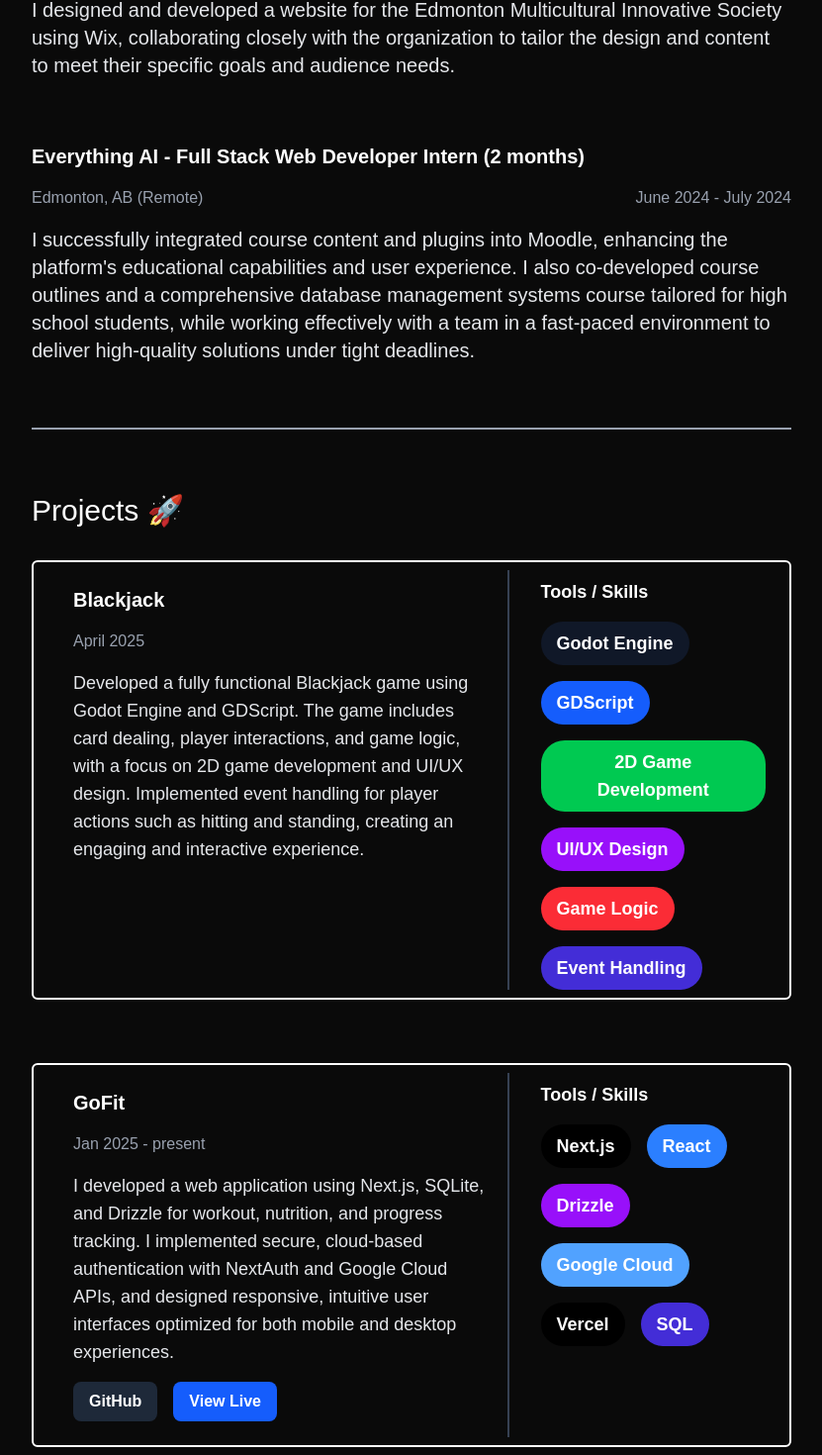
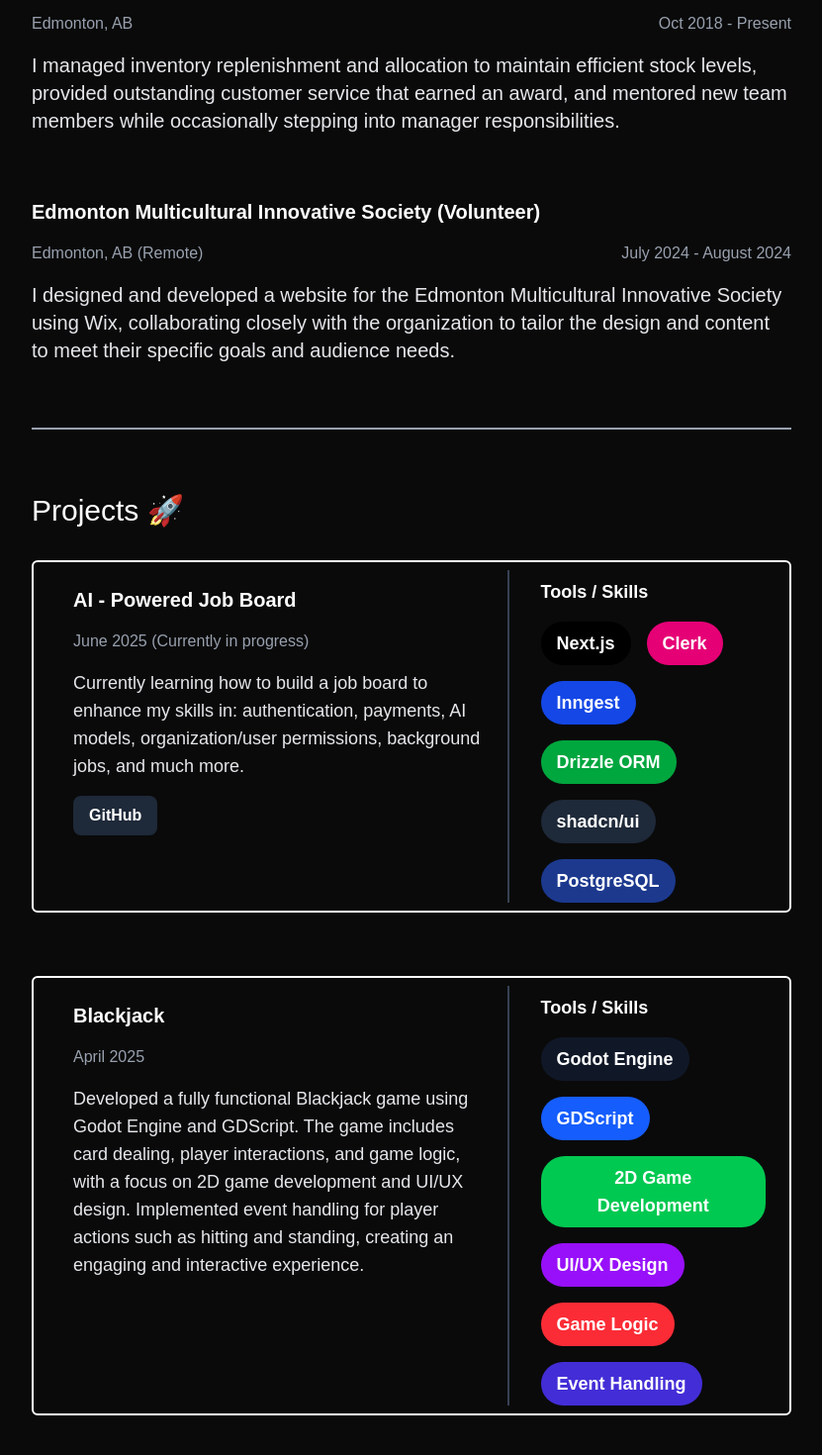
Before and after one commit to ItsMikeyy/PortfolioSite, a Next.js app: page / in a window 1280 px wide. Shown: the part 1329-2799 px from the top of the page at 99% size, without its empty margins (224-1055 px from the left). Built offline with nearby package versions, Linux system fonts and the light colour scheme.

Commit message:
updated info

```diff
--- a/src/app/components/Experience.jsx
+++ b/src/app/components/Experience.jsx
@@ -5,6 +5,12 @@
         <div className="w-full lg:w-3/5 px-4 sm:px-6 lg:px-0 mx-auto flex flex-col gap-8">
             <p className="text-3xl">Experience 💼</p>
             <div className="flex flex-col gap-16">
+            <WorkExperience
+                    title="Everything AI - Full Stack Web Developer (2 months)"
+                    date="June 2024 - July 2024 and June 2025 - August 2025"
+                    location="Edmonton, AB (Remote)"
+                    summary="I successfully integrated course content and plugins into Moodle, enhancing the platform's educational capabilities and user experience. I also co-developed course outlines and a comprehensive database management systems course tailored for high school students, while working effectively with a team in a fast-paced environment to deliver high-quality solutions under tight deadlines."
+                />
                 <WorkExperience
                     title="Loblaws - Real Canadian Superstore - Replenishment Clerk PT"
                     date="Oct 2018 - Present"
@@ -17,12 +23,7 @@
                     location="Edmonton, AB (Remote)"
                     summary="I designed and developed a website for the Edmonton Multicultural Innovative Society using Wix, collaborating closely with the organization to tailor the design and content to meet their specific goals and audience needs."
                 />
-                <WorkExperience
-                    title="Everything AI - Full Stack Web Developer Intern (2 months)"
-                    date="June 2024 - July 2024"
-                    location="Edmonton, AB (Remote)"
-                    summary="I successfully integrated course content and plugins into Moodle, enhancing the platform's educational capabilities and user experience. I also co-developed course outlines and a comprehensive database management systems course tailored for high school students, while working effectively with a team in a fast-paced environment to deliver high-quality solutions under tight deadlines."
-                />
+
             </div>
         </div>
     )
--- a/src/app/components/Projects.jsx
+++ b/src/app/components/Projects.jsx
@@ -2,6 +2,15 @@
 
 const Projects = () => {
     const technologies = [
+        [
+            { name: 'Next.js', textColor: 'text-white', bgColor: 'bg-black' },
+            { name: 'Clerk', textColor: 'text-white', bgColor: 'bg-pink-600' },
+            { name: 'Inngest', textColor: 'text-white', bgColor: 'bg-blue-700' },
+            { name: 'Drizzle ORM', textColor: 'text-white', bgColor: 'bg-green-600' },
+            { name: 'shadcn/ui', textColor: 'text-white', bgColor: 'bg-gray-800' },
+            { name: 'PostgreSQL', textColor: 'text-white', bgColor: 'bg-blue-900' }
+
+        ],
         [
             { name: 'Godot Engine', textColor: 'text-white', bgColor: 'bg-gray-900' },
             { name: 'GDScript', textColor: 'text-white', bgColor: 'bg-blue-600' },
@@ -25,6 +34,15 @@
             { name: 'GitHub', textColor: 'text-white', bgColor: 'bg-black' },
             { name: 'Agile Practices', textColor: 'text-white', bgColor: 'bg-blue-600' },
         ],
+        [
+            { name: 'HTML', textColor: 'text-white', bgColor: 'bg-orange-500' },
+            { name: 'CSS', textColor: 'text-white', bgColor: 'bg-blue-500' },
+            { name: 'JavaScript', textColor: 'text-black', bgColor: 'bg-yellow-300' },
+            { name: 'p5.js', textColor: 'text-white', bgColor: 'bg-pink-500' },
+            { name: 'Sorting Algorithms', textColor: 'text-white', bgColor: 'bg-purple-600' },
+            { name: 'Pathfinding Algorithms', textColor: 'text-white', bgColor: 'bg-green-600' },
+            { name: 'Algorithm Visualization', textColor: 'text-white', bgColor: 'bg-indigo-700' }
+        ]
     ];
 
     return (
@@ -33,19 +51,28 @@
             <div className="flex flex-col gap-16">
                 <div className="p-2 border-2 rounded-md">
                     <Project
+                        title="AI - Powered Job Board"
+                        date="June 2025 (Currently in progress)"
+                        summary="Currently learning how to build a job board to enhance my skills in: authentication, payments, AI models, organization/user permissions, background jobs, and much more."
+                        technologies={technologies[0]}
+                        links={["https://github.com/ItsMikeyy/job-listings", ""]}
+                    />
+                </div>
+                <div className="p-2 border-2 rounded-md">
+                    <Project
                         title="Blackjack"
                         date="April 2025"
                         summary="Developed a fully functional Blackjack game using Godot Engine and GDScript. The game includes card dealing, player interactions, and game logic, with a focus on 2D game development and UI/UX design. Implemented event handling for player actions such as hitting and standing, creating an engaging and interactive experience."
-                        technologies={technologies[0]}
+                        technologies={technologies[1]}
                         links={["", ""]}
                     />
                 </div>
                 <div className="p-2 border-2 rounded-md">
                     <Project
                         title="GoFit"
-                        date="Jan 2025 - present"
+                        date="Jan 2025 (Currently on pause)"
                         summary="I developed a web application using Next.js, SQLite, and Drizzle for workout, nutrition, and progress tracking. I implemented secure, cloud-based authentication with NextAuth and Google Cloud APIs, and designed responsive, intuitive user interfaces optimized for both mobile and desktop experiences."
-                        technologies={technologies[1]}
+                        technologies={technologies[2]}
                         links={["https://github.com/ItsMikeyy/GoFit", "https://go-fit-kappa.vercel.app/"]}
                     />
                 </div>
@@ -54,8 +81,17 @@
                         title="Event Check-In App"
                         date="Jan 2024 - Apr 2024"
                         summary="Led a team of five in developing a mobile event check-in app, featuring QR code sign-ups and event creation. Utilized Figma for UI/UX design, Android Studio for development, and Firebase for database and authentication. Collaborated through GitHub and followed Agile practices to deliver a seamless, user-friendly experience."
-                        technologies={technologies[2]}
+                        technologies={technologies[3]}
                         links={["https://github.com/CMPUT301W24T38/Collatz301", ""]}
+                    />
+                </div>
+                <div className="p-2 border-2 rounded-md">
+                    <Project
+                        title="Sorting and Pathfinding Visualizer"
+                        date="Nov 2023"
+                        summary="Developed a sorting and pathfinding visualizer using JavaScript and p5.js. The application allows users to visualize sorting algorithms like Bubble Sort, Quick Sort, and Merge Sort, as well as pathfinding algorithms like DFS and BFS. The visualizer provides a clear and interactive way to understand how these algorithms work, with customizable settings for speed and visualization options."
+                        technologies={technologies[4]}
+                        links={["https://github.com/ItsMikeyy/PathFinding", "https://itsmikeyy.github.io/PathFinding/"]}
                     />
                 </div>
             </div>
```
